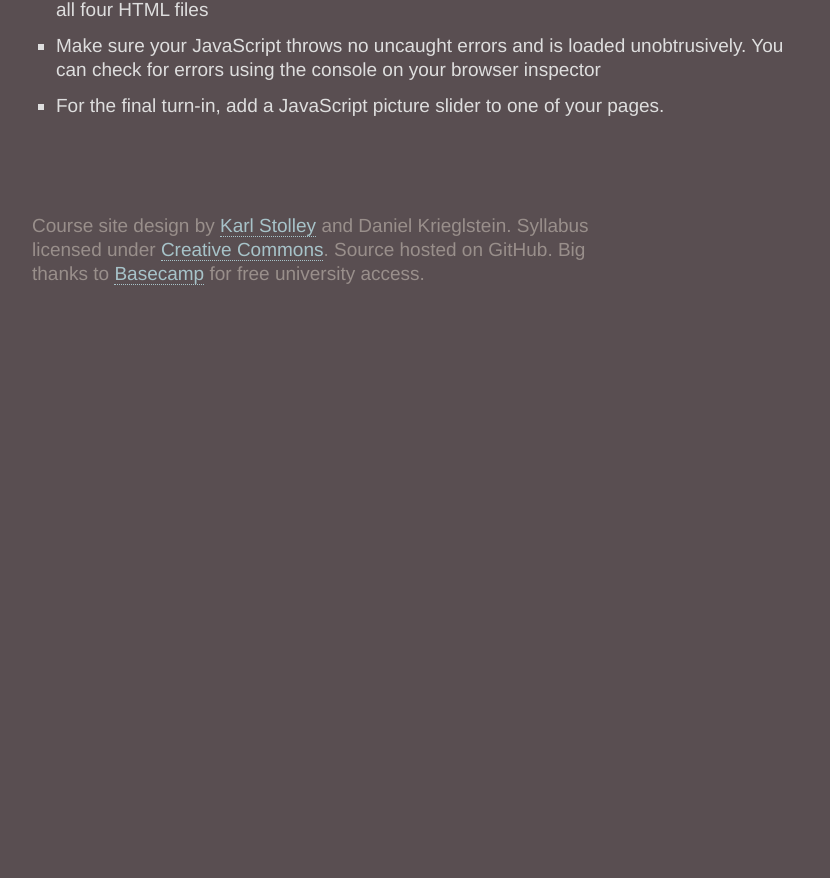
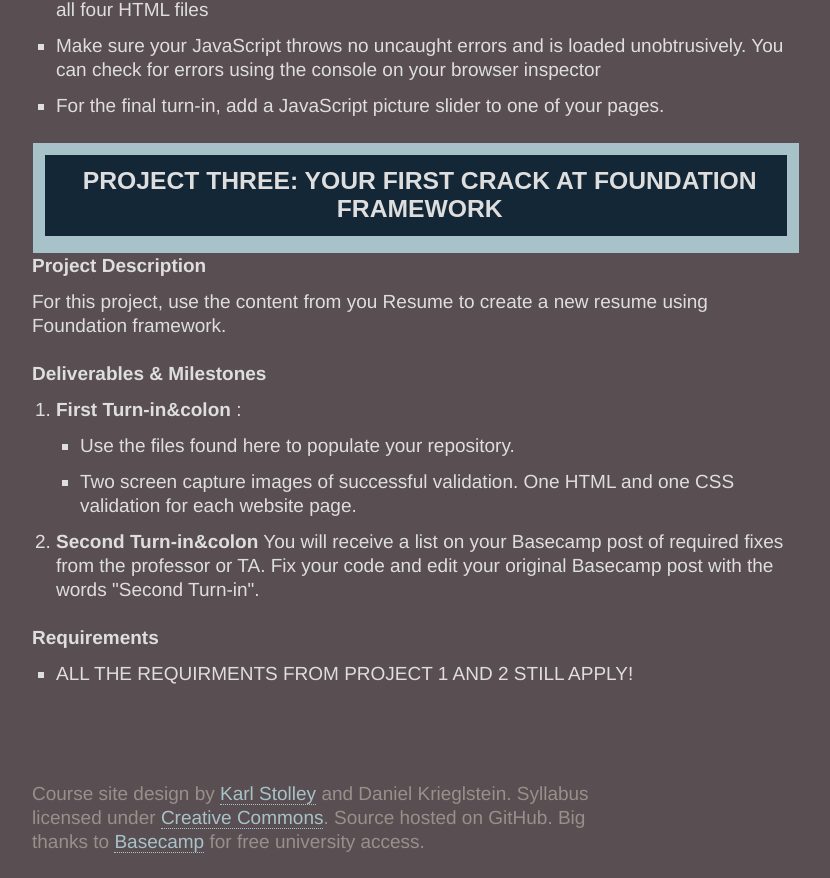
Before and after one commit to dkriegls/coursera, a plain HTML site: page projects.html in a window 1280 px wide. Shown: the part 3476-4354 px from the top of the page, without its empty margins (224-1054 px from the left). Before the commit the page ends 3786 px from the top, so only its background shows below. Drawn offline with nearby package versions, Linux system fonts and the light colour scheme.

Commit message:
Adding project 4

```diff
--- a/projects.html
+++ b/projects.html
@@ -200,6 +200,7 @@
           </ul>
         </section>
       </div>
+
       <button class="accordion">
         <h3>Project Three: Add JavaScript</h3>
       </button>
@@ -269,6 +270,47 @@
           </ul>
         </section>
       </div>
+            <button class="accordion">
+        <h3>Project Three: Your first crack at Foundation framework</h3>
+      </button>
+      <div class="panel">
+        <section class="description">
+          <h4>Project Description</h4>
+          <p>
+            For this project, use the content from you Resume to create a new resume using Foundation framework.
+          </p>
+        </section>
+        <section class="deliverables">
+          <h4>Deliverables &amp; Milestones</h4>
+          <ol>
+            <li>
+              <strong>First Turn-in&colon</strong> :
+              <ul>
+                <li>
+                  Use the files found here to populate your repository.
+                </li>
+                <li>
+                  Two screen capture images of successful validation. One HTML and one CSS validation for
+                  each website page.
+                </li>
+              </ul>
+            </li>
+            <li>
+              <strong>Second Turn-in&colon</strong> You will receive a list on your Basecamp post of required
+              fixes from the professor or TA. Fix your code and edit your original Basecamp post with the
+              words "Second Turn-in".
+            </li>
+          </ol>
+        </section>
+        <section class="requirements">
+          <h4>Requirements</h4>
+          <ul>
+            <li>
+              ALL THE REQUIRMENTS FROM PROJECT 1 AND 2 STILL APPLY!
+            </li>
+          </ul>
+        </section>
+      </div>
     </section>
   </main>
     <footer id="footer">
```
